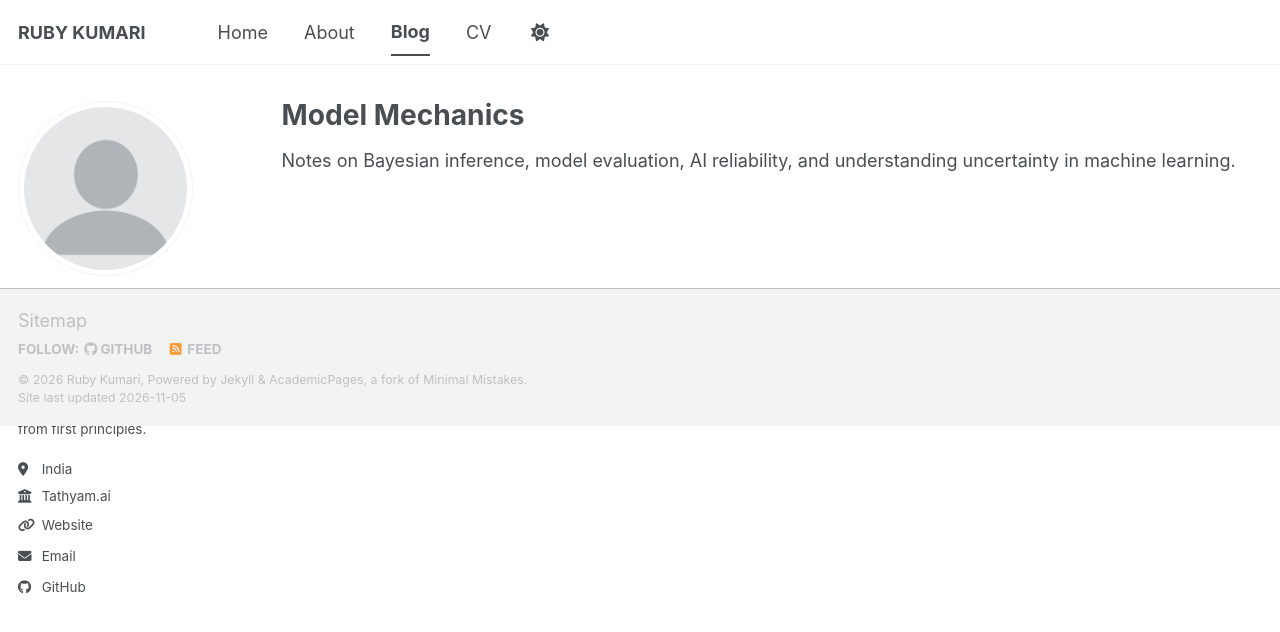
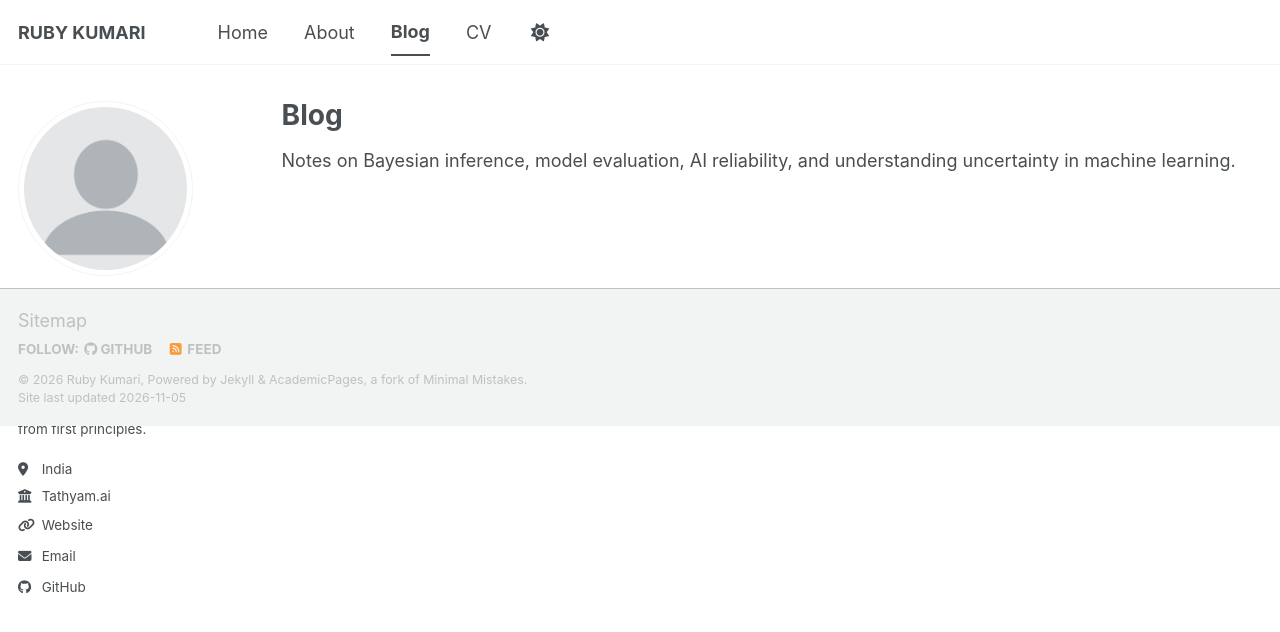
Before and after one commit to rubykumari1/rubykumari1.github.io, a Jekyll site: the page built from _pages/blog.md, in a window 1280 px wide. Shown: the top 632 px of the page. Built offline with Jekyll 4.4.1, drawn with Linux system fonts in a browser that asks for light colours; a script bundle is joined from its source files by our own code; library files that are not in the unit come from our copies.

Commit message:
Update blog.md

```diff
--- a/_pages/blog.md
+++ b/_pages/blog.md
@@ -1,6 +1,6 @@
 ---
 layout: archive
-title: "Model Mechanics"
+title: "Blog"
 permalink: /blog/
 author_profile: true
 ---
```
